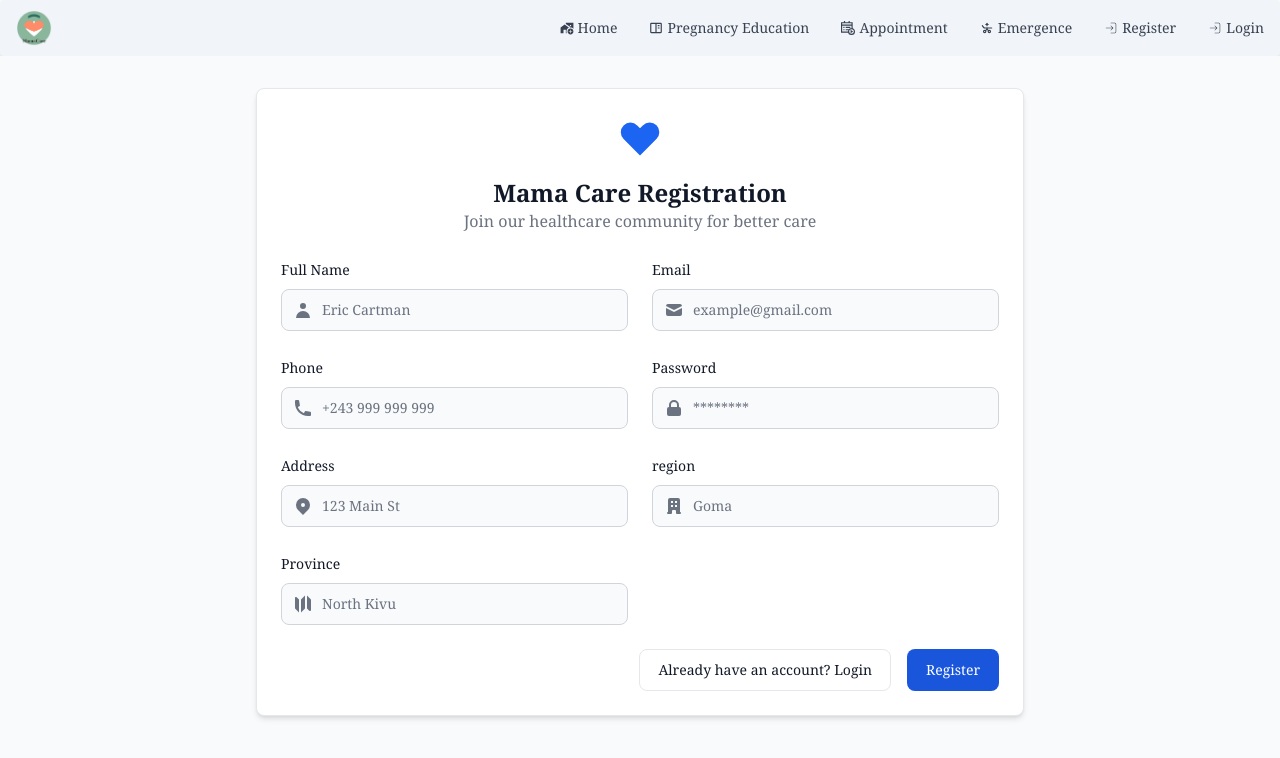
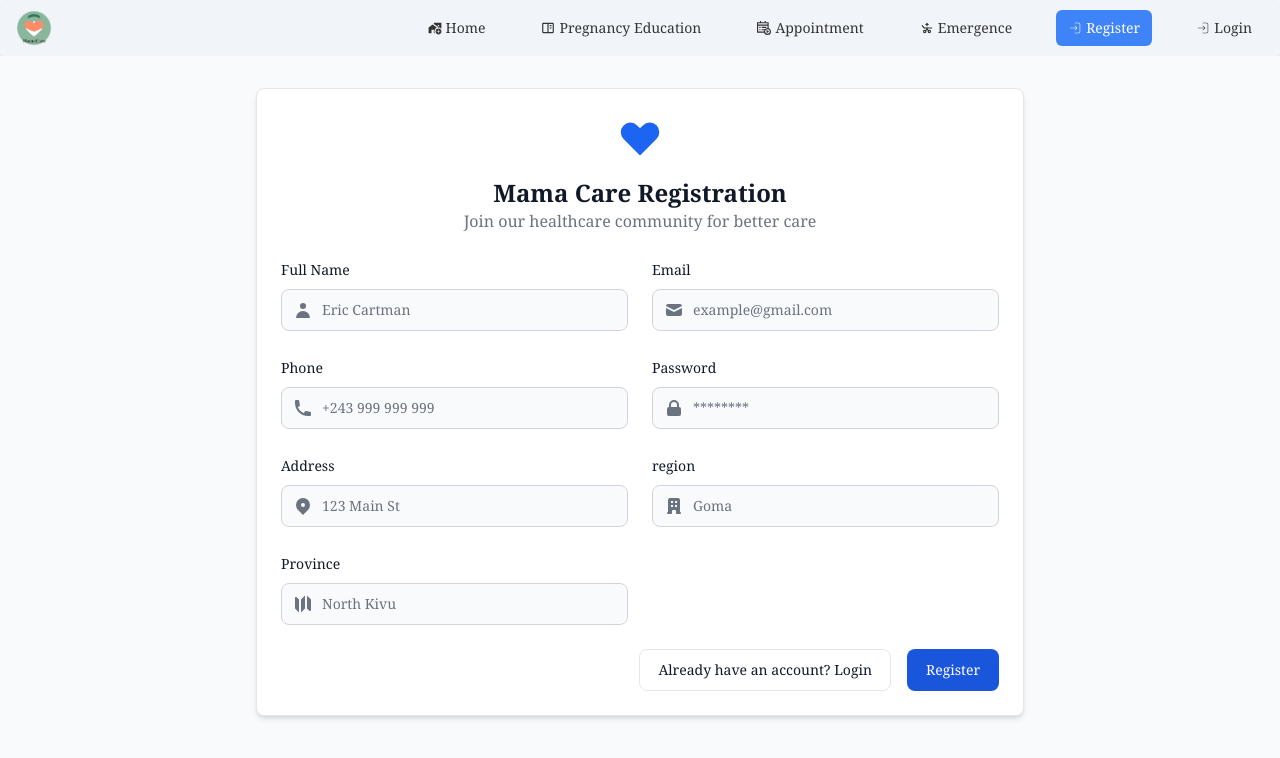
Before and after one commit to Gasorekibo/mama_care, a React (Vite) app in the folder frontend/: page /register in a window 1280 px wide. Shown: the top 758 px of the page. Built offline with nearby package versions, Linux system fonts and the light colour scheme.

Commit message:
feat: navigation link

```diff
--- a/frontend/src/components/Navigation.jsx
+++ b/frontend/src/components/Navigation.jsx
@@ -4,34 +4,47 @@ import { CiLogin } from "react-icons/ci";
 import { GrSchedulePlay } from "react-icons/gr";
 import { MdAddHomeWork } from "react-icons/md";
 import { TbEmergencyBed } from "react-icons/tb";
-import { useNavigate } from "react-router-dom";
+import { useNavigate, useLocation } from "react-router-dom";
 import { useSelector } from "react-redux";
 
 function Navigation() {
   const navigate = useNavigate();
-  let loginUser;
+  const location = useLocation();
   const { auth } = useSelector((state) => state?.auth);
-  if (auth) {
-    loginUser = auth?.user;
-  }
+  const loginUser = auth?.user;
 
-  function handleNavigation(link) {
-    navigate(link);
-  }
+  // Custom NavLink component to handle navigation
+  // eslint-disable-next-line react/prop-types
+  const NavLink = ({ to, children, className }) => {
+    const isActive = location.pathname === to;
+
     return (
-    <>
+      <button
+        onClick={() => navigate(to)}
+        className={`${className} ${
+          isActive ? "text-white bg-blue-500" : ""
+        }  text-left px-3 py-2 transition-colors duration-200`}
+      >
+        {children}
+      </button>
+    );
+  };
+
+  const handleSignOut = () => {
+    // Add your sign out logic here
+    navigate("/login");
+  };
+
+  return (
     <Navbar
       fluid
       rounded
       className="px-4 text-primaryText bg-slate-100 shadow-md"
     >
-        <Navbar.Brand href="/">
-          <img
-            src="logo.png"
-            className="mr-3 h-6 sm:h-9"
-            alt="Mama care logo"
-          />
-        </Navbar.Brand>
+      <button onClick={() => navigate("/")} className="flex items-center">
+        <img src="logo.png" className="mr-3 h-6 sm:h-9" alt="Mama care logo" />
+      </button>
+
       {loginUser && (
         <div className="flex md:order-2 z-50">
           <Dropdown
@@ -52,20 +65,18 @@ function Navigation() {
               </span>
             </Dropdown.Header>
             <Dropdown.Item
-                onClick={() => handleNavigation(`/profile/${loginUser?.id}`)}
+              onClick={() => navigate(`/profile/${loginUser?.id}`)}
             >
               Dashboard
             </Dropdown.Item>
-              <Dropdown.Item onClick={() => handleNavigation("/profile/1")}>
+            <Dropdown.Item onClick={() => navigate("/settings")}>
               Settings
             </Dropdown.Item>
-              <Dropdown.Item onClick={() => handleNavigation("/profile/1")}>
+            <Dropdown.Item onClick={() => navigate("/earnings")}>
               Earnings
             </Dropdown.Item>
             <Dropdown.Divider />
-              <Dropdown.Item onClick={() => handleNavigation("/profile/1")}>
-                Sign out
-              </Dropdown.Item>
+            <Dropdown.Item onClick={handleSignOut}>Sign out</Dropdown.Item>
           </Dropdown>
           <Navbar.Toggle />
         </div>
@@ -73,18 +84,17 @@ function Navigation() {
 
       <Navbar.Collapse className="lg:ml-72">
         {NAVIGATION_LINKS.map((link) => (
-            <Navbar.Link
+          <NavLink
             key={link.name}
-              href={link.url}
-              className="flex items-center font-normal  hover:text-primary hover:bg-secondary rounded-md "
+            to={link.url}
+            className="flex items-center font-normal hover:text-white hover:bg-blue-500 rounded-md"
           >
             {link.icon}
             <span className="ml-1">{link.name}</span>
-            </Navbar.Link>
+          </NavLink>
         ))}
       </Navbar.Collapse>
     </Navbar>
-    </>
   );
 }
 
```
Lines whose indentation alone changed are shown as unchanged.
